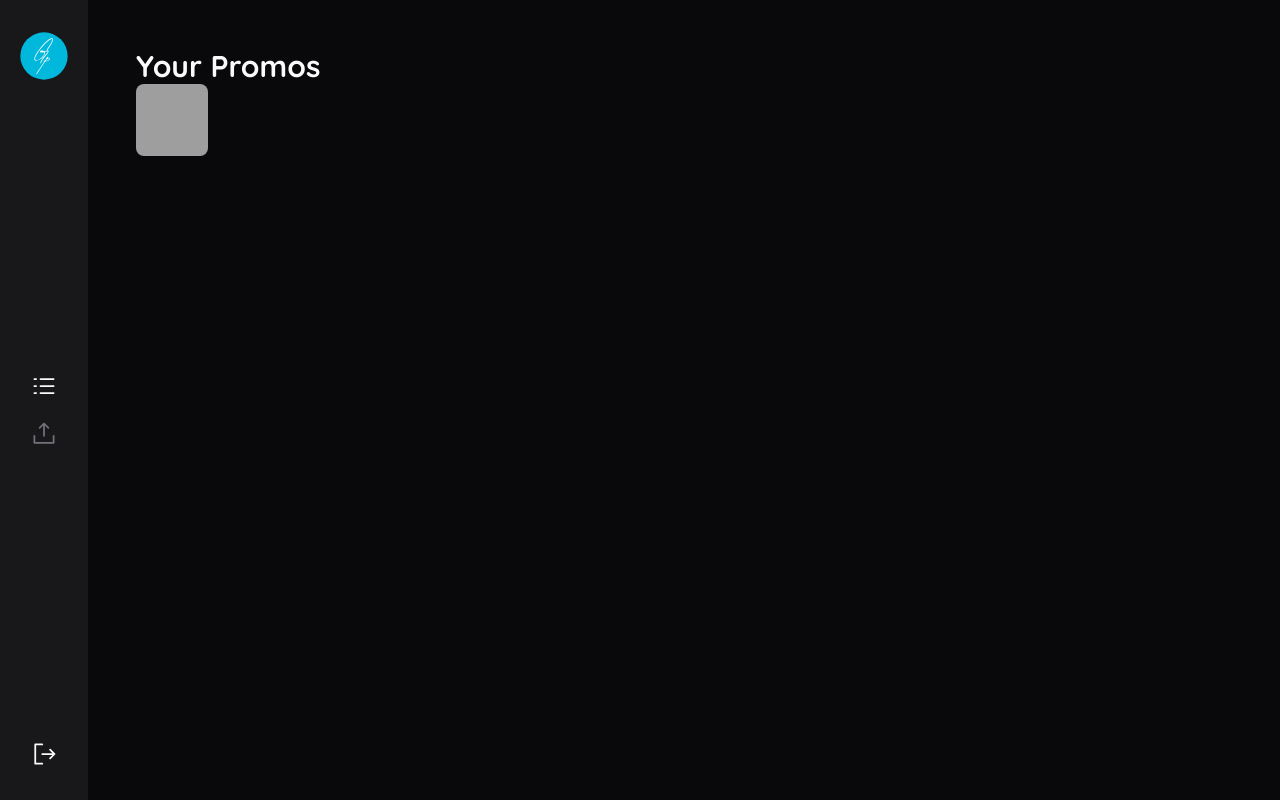
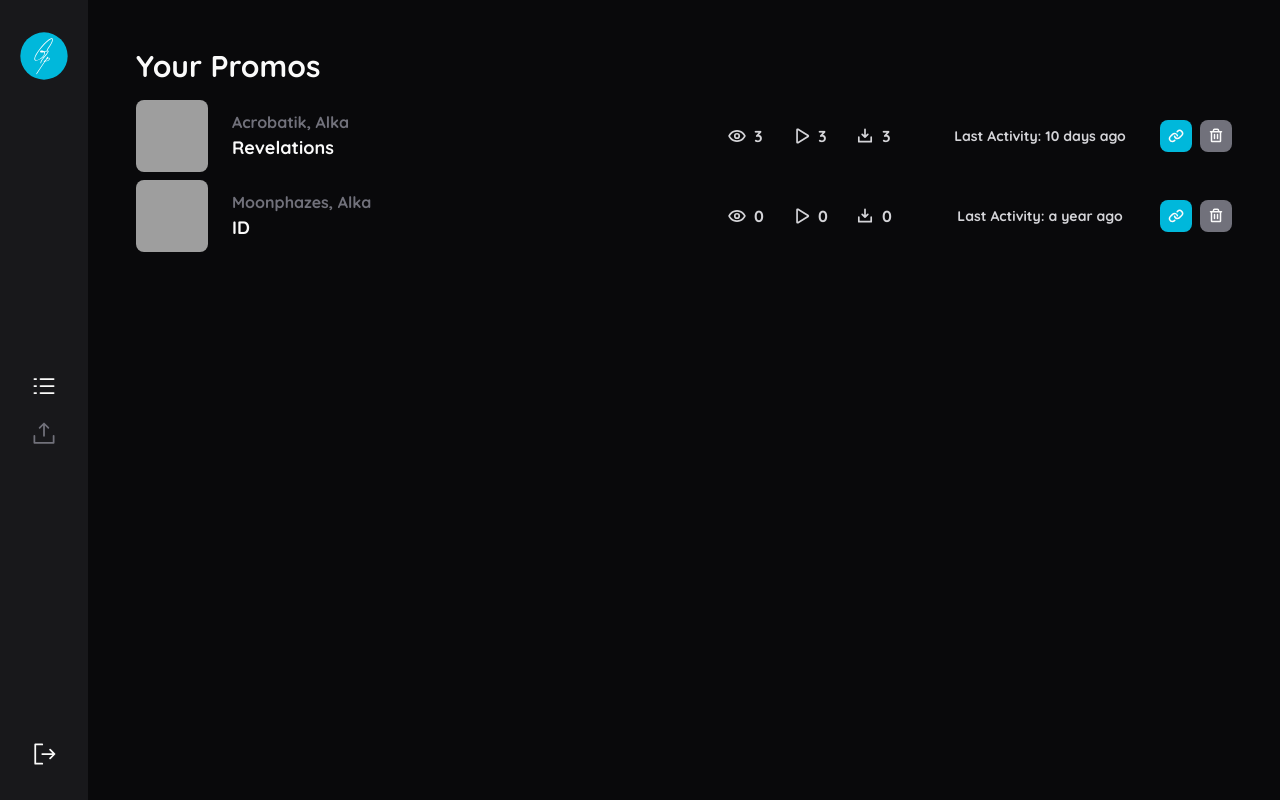
Before and after one commit to luizhbesper/get-your-promo, a React (Vite) app: page / in a window 1280 px wide. Built offline with nearby package versions, Linux system fonts and the light colour scheme; grey boxes are pictures that could not be loaded.

Commit message:
feat: Your Promos inicializated

```diff
--- a/package.json
+++ b/package.json
@@ -14,6 +14,7 @@
     "@phosphor-icons/react": "^2.1.7",
     "@tailwindcss/vite": "^4.0.6",
     "@wavesurfer/react": "^1.0.9",
+    "dayjs": "^1.11.13",
     "react": "^19.0.0",
     "react-dom": "^19.0.0",
     "react-hook-form": "^7.54.2",
--- a/src/api/tracks.ts
+++ b/src/api/tracks.ts
@@ -19,7 +19,7 @@ export const tracks: TrackType[] = [
                 views: 1,
                 plays: 0,
                 downloads: 0,
-                lastActivity: '2023-10-01T12:00:00Z',
+                lastActivity: '2025-02-03T12:00:00Z',
             },
             {
                 id: 'd232b0f6-3b9a-4b54-bcf8-540611d249b4',
@@ -27,7 +27,7 @@ export const tracks: TrackType[] = [
                 views: 2,
                 plays: 1,
                 downloads: 1,
-                lastActivity: '2023-10-02T12:00:00Z',
+                lastActivity: '2025-02-02T12:00:00Z',
             },
         ],
     },
@@ -38,7 +38,7 @@ export const tracks: TrackType[] = [
         mix: 'Original Mix',
         tags: ['melodic techno', 'unreleased'],
         album: 'Promos',
-        albumCover: 'src/assets/img/euphoria.png',
+        albumCover: 'src/assets/img/artwork.png',
         duration: 300,
         url: 'src/assets/music/Euphoria.wav',
         promos: [
@@ -48,7 +48,7 @@ export const tracks: TrackType[] = [
                 views: 0,
                 plays: 0,
                 downloads: 0,
-                lastActivity: '2023-10-03T12:00:00Z',
+                lastActivity: '2023-10-04T12:00:00Z',
             },
             {
                 id: '76667b10-c3d4-411c-bf01-3e6a0512c033', // Simulated UUID8 for the promo
--- /dev/null
+++ b/src/components/TrackOverview.tsx
@@ -0,0 +1,75 @@
+import React from 'react';
+import { TrackType } from '../types/TrackType';
+import { Eye, Link, Play, DownloadSimple, Trash } from '@phosphor-icons/react';
+import { getMostRecentActivity } from '../utils/dateFormatter';
+
+interface TrackOverviewProps {
+    track: TrackType;
+}
+
+const TrackOverview: React.FC<TrackOverviewProps> = ({ track }) => {
+    return (
+        <div className="flex">
+            <div className="flex flex-1 items-center">
+                <img
+                    src={track.albumCover}
+                    className="w-18 h-18 rounded-lg cursor-pointer"
+                    alt={`${track.title} album cover`}
+                    onClick={() => alert('play')}
+                />
+                <div className="ml-6 flex flex-col">
+                    <span className="text-md font-semibold text-zinc-500">
+                        {track.artists}
+                    </span>
+                    <span className="text-lg font-bold text-zinc-50">
+                        {track.title}
+                    </span>
+                </div>
+            </div>
+            <div className="flex items-center">
+                <div className="flex items-center gap-x-2 w-16">
+                    <Eye className="text-zinc-300" size={18} weight="bold" />
+                    <p className="text-zinc-300 font-semibold">
+                        {track.promos.reduce(
+                            (total, promo) => total + promo.views,
+                            0,
+                        )}
+                    </p>
+                </div>
+                <div className="flex items-center gap-x-2 w-16">
+                    <Play className="text-zinc-300" size={18} weight="bold" />
+                    <p className="text-zinc-300 font-semibold">
+                        {track.promos.reduce(
+                            (total, promo) => total + promo.views,
+                            0,
+                        )}
+                    </p>
+                </div>
+                <div className="flex items-center gap-x-2 w-16 ">
+                    <DownloadSimple
+                        className="text-zinc-300"
+                        size={18}
+                        weight="bold"
+                    />
+                    <p className="text-zinc-300 font-semibold">
+                        {track.promos.reduce(
+                            (total, promo) => total + promo.views,
+                            0,
+                        )}
+                    </p>
+                </div>
+                <span className="text-sm font-regular w-60 text-zinc-300 text-center font-bold">
+                    {'Last Activity: ' + getMostRecentActivity(track.promos)}
+                </span>
+                <button className="w-8 h-8 rounded-lg flex items-center justify-center bg-cyan-500 cursor-pointer hover:bg-cyan-400">
+                    <Link weight="bold" />
+                </button>
+                <button className="w-8 h-8 rounded-lg flex items-center justify-center bg-zinc-500 ml-2 hover:bg-red-400 cursor-pointer">
+                    <Trash weight="bold" />
+                </button>
+            </div>
+        </div>
+    );
+};
+
+export default TrackOverview;
--- a/src/pages/Promos.tsx
+++ b/src/pages/Promos.tsx
@@ -1,12 +1,15 @@
-import { useEffect } from 'react';
+import { useEffect, useState } from 'react';
 import useTracks from '../hooks/useTracks';
+import { TrackType } from '../types/TrackType';
+import TrackOverview from '../components/TrackOverview';
 
 const Promos = () => {
     const { getAllTracks } = useTracks();
+    const [tracks, setTracks] = useState<TrackType[]>([]);
 
     useEffect(() => {
         getAllTracks().then((tracks) => {
-            console.log(tracks);
+            setTracks(tracks);
         });
     }, [getAllTracks]);
 
@@ -15,12 +18,10 @@ const Promos = () => {
             <h1 className="text-2xl md:text-3xl font-bold text-left md:w-xl lg:w-3xl">
                 Your Promos
             </h1>
-            <div>
-                <img
-                    src="src/assets/img/artwork.png"
-                    alt="Promo Album Cover"
-                    className="absolute rounded-lg w-18 h-18"
-                />
+            <div className="flex flex-col gap-y-2 mt-4">
+                {tracks.map((track) => (
+                    <TrackOverview track={track} key={track.id} />
+                ))}
             </div>
         </div>
     );
--- /dev/null
+++ b/src/utils/dateFormatter.ts
@@ -0,0 +1,27 @@
+import dayjs from 'dayjs';
+import relativeTime from 'dayjs/plugin/relativeTime';
+import { PromoType } from '../types/PromoType';
+
+// Extend dayjs with the relativeTime plugin
+dayjs.extend(relativeTime);
+
+/**
+ * Returns the relative time string (e.g., "2 days ago") of the most recent promo activity.
+ *
+ * @param promos - An array of PromoType objects.
+ * @returns A relative time string representing how long ago the most recent activity occurred,
+ *          or 'No recent activity' if the array is empty.
+ */
+export const getMostRecentActivity = (promos: PromoType[]): string => {
+    if (promos.length === 0) return 'No recent activity';
+
+    let mostRecent: PromoType = promos[0];
+
+    promos.forEach((promo) => {
+        if (dayjs(promo.lastActivity).isAfter(dayjs(mostRecent.lastActivity))) {
+            mostRecent = promo;
+        }
+    });
+
+    return dayjs(mostRecent.lastActivity).fromNow();
+};
```
Also changed, not shown: src/pages/Login.tsx (+24 -19 lines), 1 other file (tests, documents, lock files or other folders).
